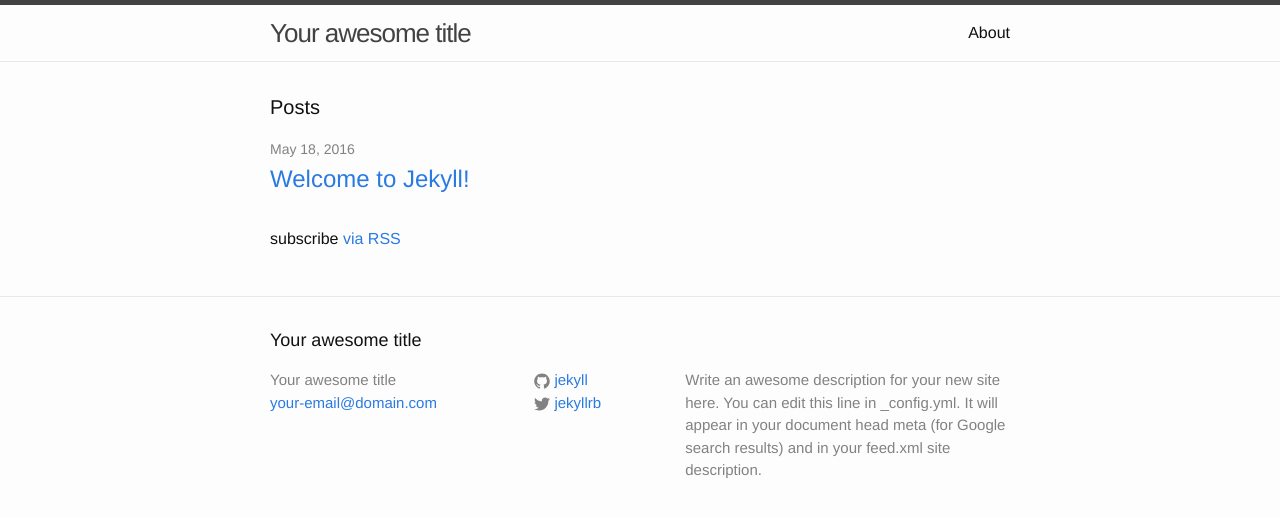
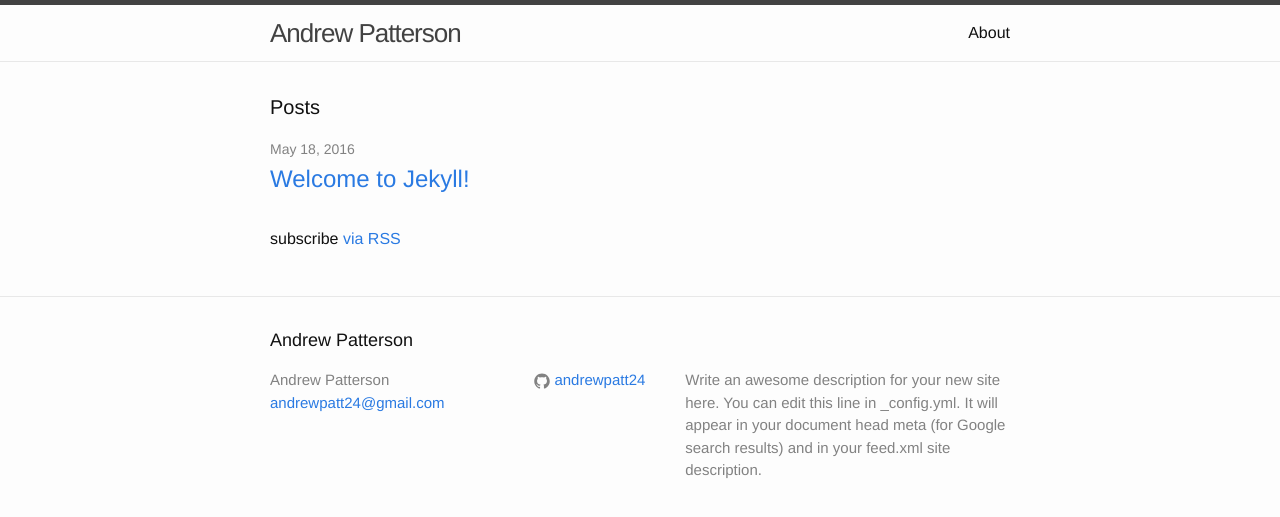
Before and after one commit to andrewpatt24/andrewpatt24.github.io, a Jekyll site: the page built from index.html, in a window 1280 px wide. Shown: the top 517 px of the page. Built offline with Jekyll 4.4.1, drawn with Linux system fonts in a browser that asks for light colours.

Commit message:
update config

```diff
--- a/_config.yml
+++ b/_config.yml
@@ -6,16 +6,16 @@
 # 'jekyll serve'. If you change this file, please restart the server process.
 
 # Site settings
-title: Your awesome title
-email: your-email@domain.com
+title: Andrew Patterson
+email: andrewpatt24@gmail.com
 description: > # this means to ignore newlines until "baseurl:"
   Write an awesome description for your new site here. You can edit this
   line in _config.yml. It will appear in your document head meta (for
   Google search results) and in your feed.xml site description.
 baseurl: "" # the subpath of your site, e.g. /blog
-url: "http://yourdomain.com" # the base hostname & protocol for your site
-twitter_username: jekyllrb
-github_username:  jekyll
+url: "http://andrewpatt24@github.io" # the base hostname & protocol for your site
+# twitter_username: jekyllrb
+github_username:  andrewpatt24
 
 # Build settings
 markdown: kramdown
```
